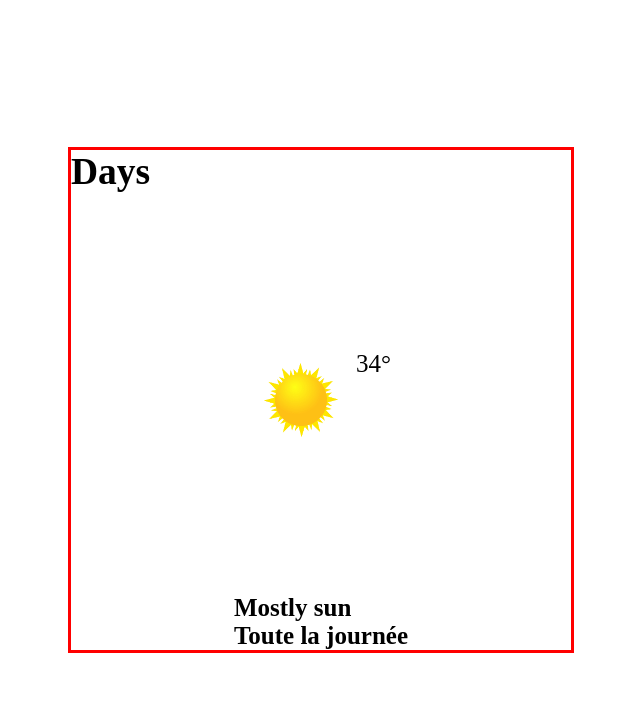
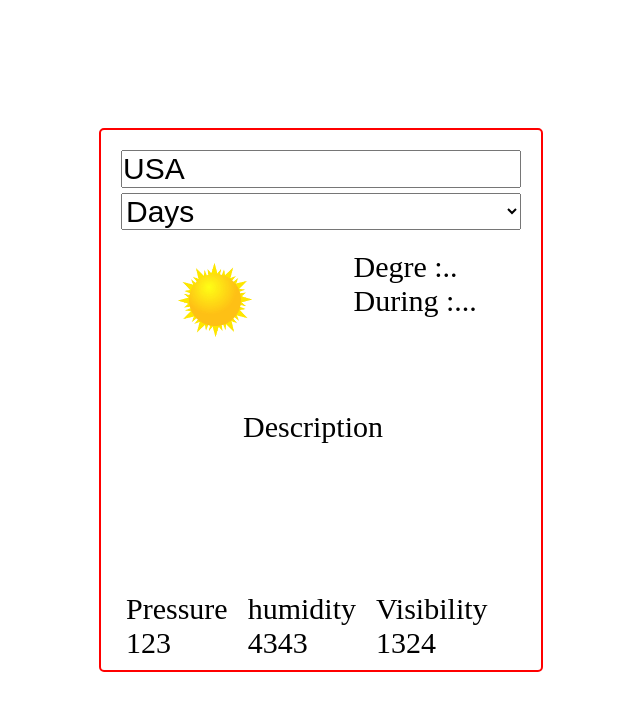
Before and after one commit to SprigganTwelve/Meteo, a plain HTML site: page index.html in a window 1280 px wide. Shown: the whole page, without its empty margins (319-959 px from the left). Drawn offline with Linux system fonts and the light colour scheme.

Commit message:
Structure review

```diff
--- a/index.html
+++ b/index.html
@@ -3,20 +3,44 @@
     <meta charset="UTF-8" />
     <meta name="viewport" content="width=device-width, initial-scale=1.0" />
     <link rel="stylesheet" href="style.css" />
-    <title>Meteo</title>
+    <title>Weather</title>
   </head>
   <body>
     <div class="container">
-      <div class="trunck">
-        <h2>Days</h2>
-        <div>
-          <img src="ori_3588095_4iw4a7pi29xf7hlcdcyzo6tf0nhr95less9zx9yf_sun-icon.jpg" alt="sunimg" />
-          <span>34°</span>
+      <!-- options  -->
+      <div class="paramter">
+        <div class="options" title="choose one day">
+          <input value="USA" title="choose your country" />
+          <select id="Days">
+            <option value="">Days</option>
+            <option value="Monday">Monday</option>
+            <option value="Tuesday">Tuesday</option>
+            <option value="Wednesday">Wednesday</option>
+            <option value="Thursday">Thursday</option>
+            <option value="Friday">Friday</option>
+            <option value="Saturday">Saturday</option>
+            <option value="Sunday">Sunday</option>
+          </select>
         </div>
-        <strong
-          >Mostly sun<br />
-          Toute la journée
-        </strong>
+        <section class="General">
+          <img src="ori_3588095_4iw4a7pi29xf7hlcdcyzo6tf0nhr95less9zx9yf_sun-icon.jpg" alt="Icon" />
+          <p>
+            Degre :..<span id="Degre"></span> <br />
+            During :... <span id="During"></span>
+          </p>
+        </section>
+
+        <header>Description</header>
+
+        <div class="details">
+          <section>Pressure <br />123</section>
+          humidity<br />
+          4343
+          <section>
+            Visibility <br />
+            1324
+          </section>
+        </div>
       </div>
     </div>
   </body>
--- a/style.css
+++ b/style.css
@@ -1,46 +1,59 @@
 * {
   padding: 0;
   margin: 0;
+  font-size: 30px;
 }
 
 .container {
-  height: 100vh;
   display: flex;
   align-items: center;
   justify-content: center;
+  flex-direction: column;
+  gap: 14px;
+  height: 100vh;
+}
+
+.container .paramter {
+  display: flex;
+  gap: 20px;
+  border: 2px solid red;
+  flex-direction: column;
+  height: 500px;
+  width: 400px;
+  padding: 20px;
+  position: relative;
+  border-radius: 5px;
+}
+
+.container .paramter .options {
+  display: flex;
+  flex-direction: column;
+  gap: 5px;
   font-size: 25px;
 }
 
-/* trunck structured */
-.container .trunck {
+.container .paramter .General {
   display: flex;
-  flex-direction: column;
-  border: 3px solid red;
-  height: 500px;
-  width: 500px;
-  align-items: center;
-  justify-content: center;
-  gap: 20px;
-  position: relative;
+  justify-content: space-around;
+  object-position: center;
+  justify-self: center;
 }
 
-.container .trunck h2 {
-  position: absolute;
-  top: 0px;
-  left: 0;
+.container .paramter .General img {
+  height: 100px;
 }
 
-.container .trunck div {
-  display: flex;
-  gap: 5px;
-  justify-content: baseline;
+header {
+  position: absolute;
+  top: 50%;
+  left: 30%;
+  margin: 10px;
 }
 
-img {
-  width: 100px;
+.container .paramter .details {
+  display: flex;
+  gap: 20px;
+  position: absolute;
+  bottom: 10px;
+  margin-left: 5px;
 }
-
-.container .trunck strong {
-  position: absolute;
-  bottom: 0px;
-}
```
